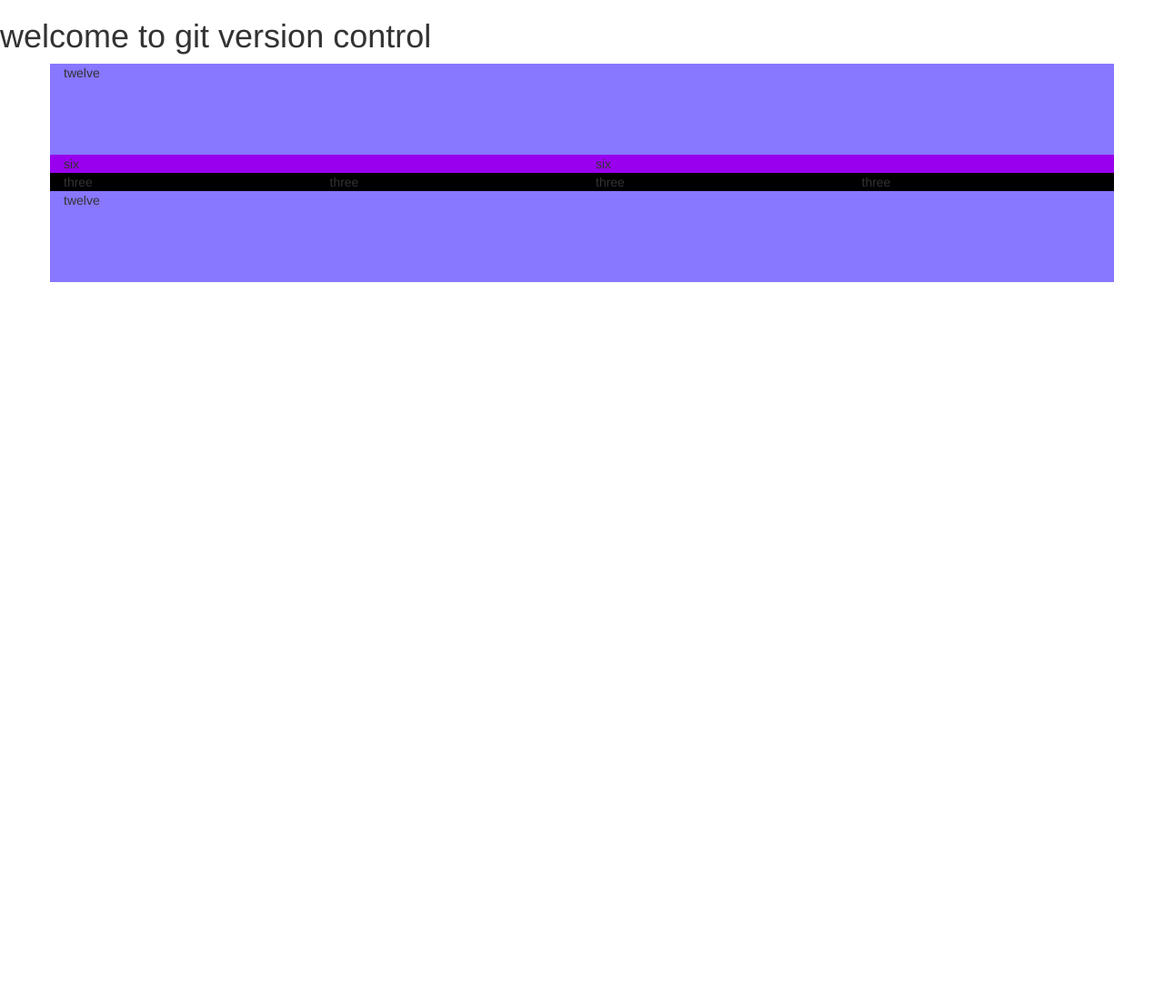
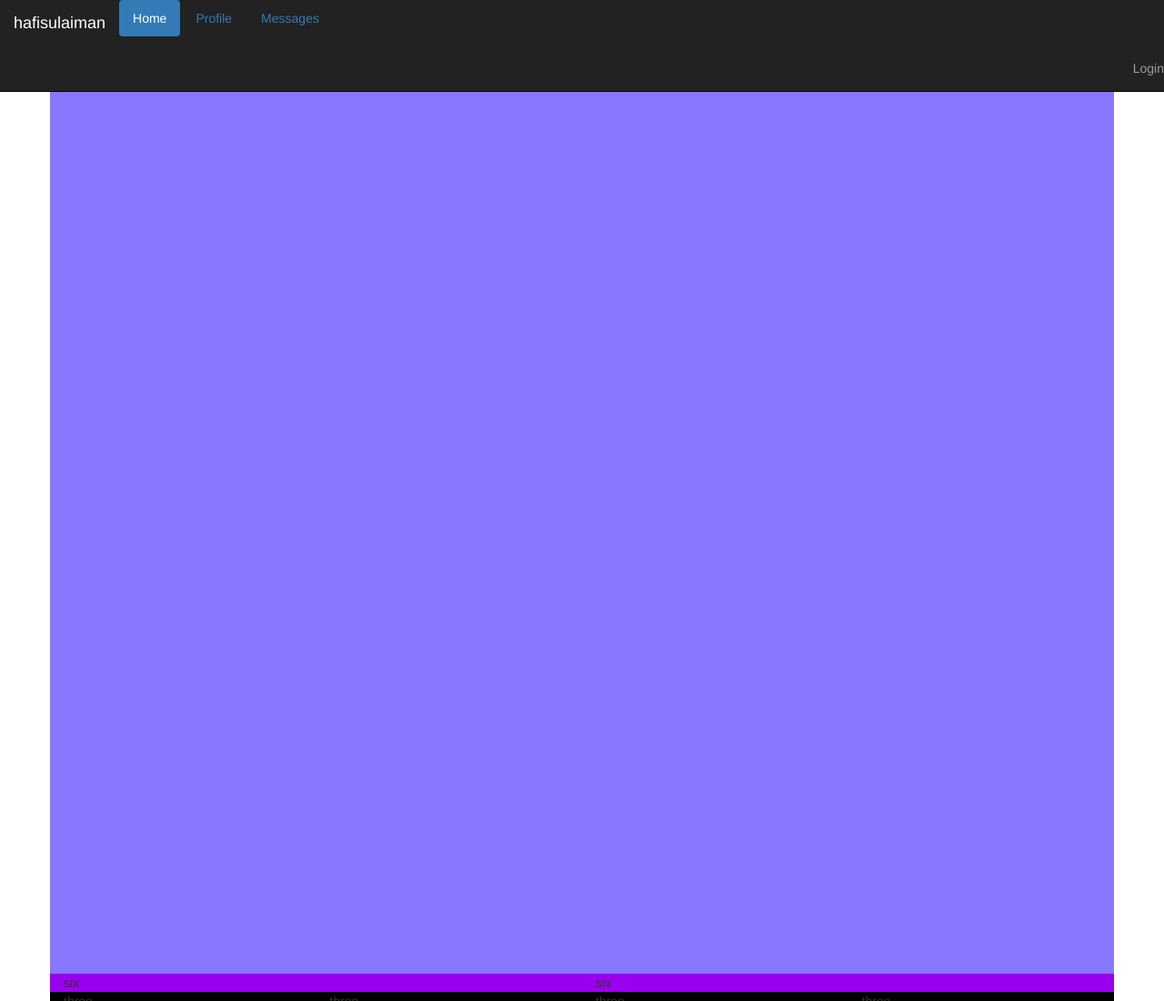
Before and after one commit to matooke/bootstrap, a plain HTML site: page index.html in a window 1280 px wide. Shown: the top 1100 px of the page at 91% size. Before the commit the page ends 800 px from the top, so only its background shows below. Drawn offline with Linux system fonts and the light colour scheme.

Commit message:
addedcss

```diff
--- a/css.css
+++ b/css.css
@@ -1,6 +1,6 @@
 .col-md-12{
 	background-color:#87f;
-	height: 100px;
+	height: 1000px;
 }
 
 .col-md-6{
--- a/index.html
+++ b/index.html
@@ -6,9 +6,59 @@
 			<link href="css.css"rel="stylesheet" type="text/css"/>
 	</head>
 
-	</body>
+
+
+	<body class="body">
+
+
+    <nav role="navigation" class="navbar navbar-inverse navbar-fixed-top">
+
+        <!-- Brand and toggle get grouped for better mobile display -->
+
+        <div class="navbar-header">
+
+            <button type="button" data-target="#navbarCollapse" data-toggle="collapse" class="navbar-toggle">
+
+                <span class="sr-only">Toggle navigation</span>
+
+                <span class="icon-bar"></span>
+
+                <span class="icon-bar"></span>
+
+                <span class="icon-bar"></span>
+
+            </button>
+
+            <a href="#" class="navbar-brand">hafisulaiman</a>
+
+        </div>
+
+        <!-- Collection of nav links and other content for toggling -->
+
+        <div id="navbarCollapse" class="collapse navbar-collapse">
+
+            <ul class="nav nav-pills">
+
+                <li class="active"><a href="#">Home</a></li>
+
+                <li><a href="#">Profile</a></li>
+
+                <li><a href="#">Messages</a></li>
+
+            </ul>
+
+            <ul class="nav navbar-nav navbar-right">
+
+                <li><a href="#">Login</a></li>
+
+            </ul>
+
+        </div>
+
+    </nav>
+
+
 		<h1>welcome to git version control</h1>
-	<body class="body">
 		<div class="container">
 		    <div class = "row">
 			   <div class = "col-md-12">twelve</div>
@@ -29,6 +79,7 @@
 		    <div class = "row">
 			    <div class = "col-md-12">twelve</div>
 			</div>
+		</div>
 
 	</body>
 </HTML>
```
Lines whose indentation alone changed are shown as unchanged.
